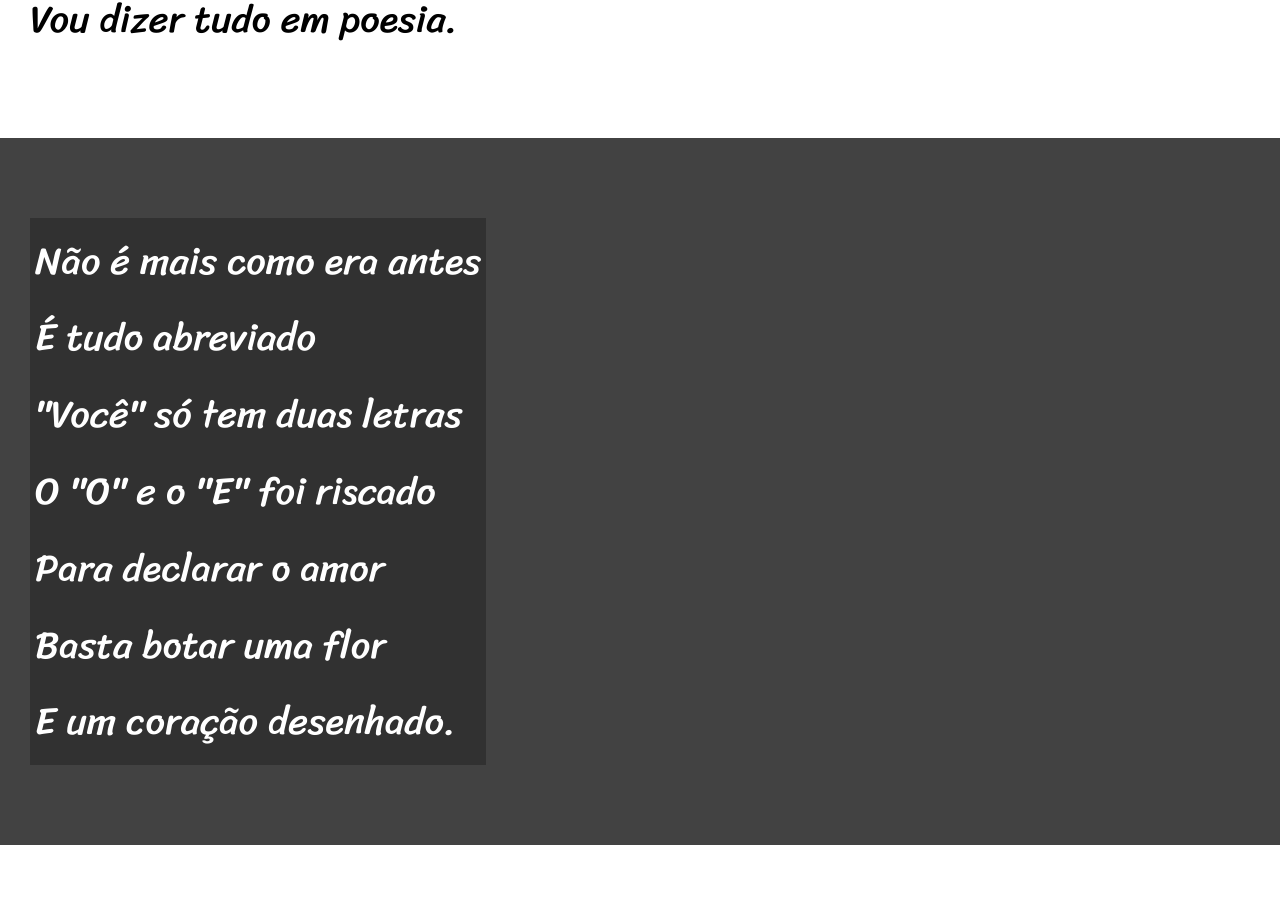
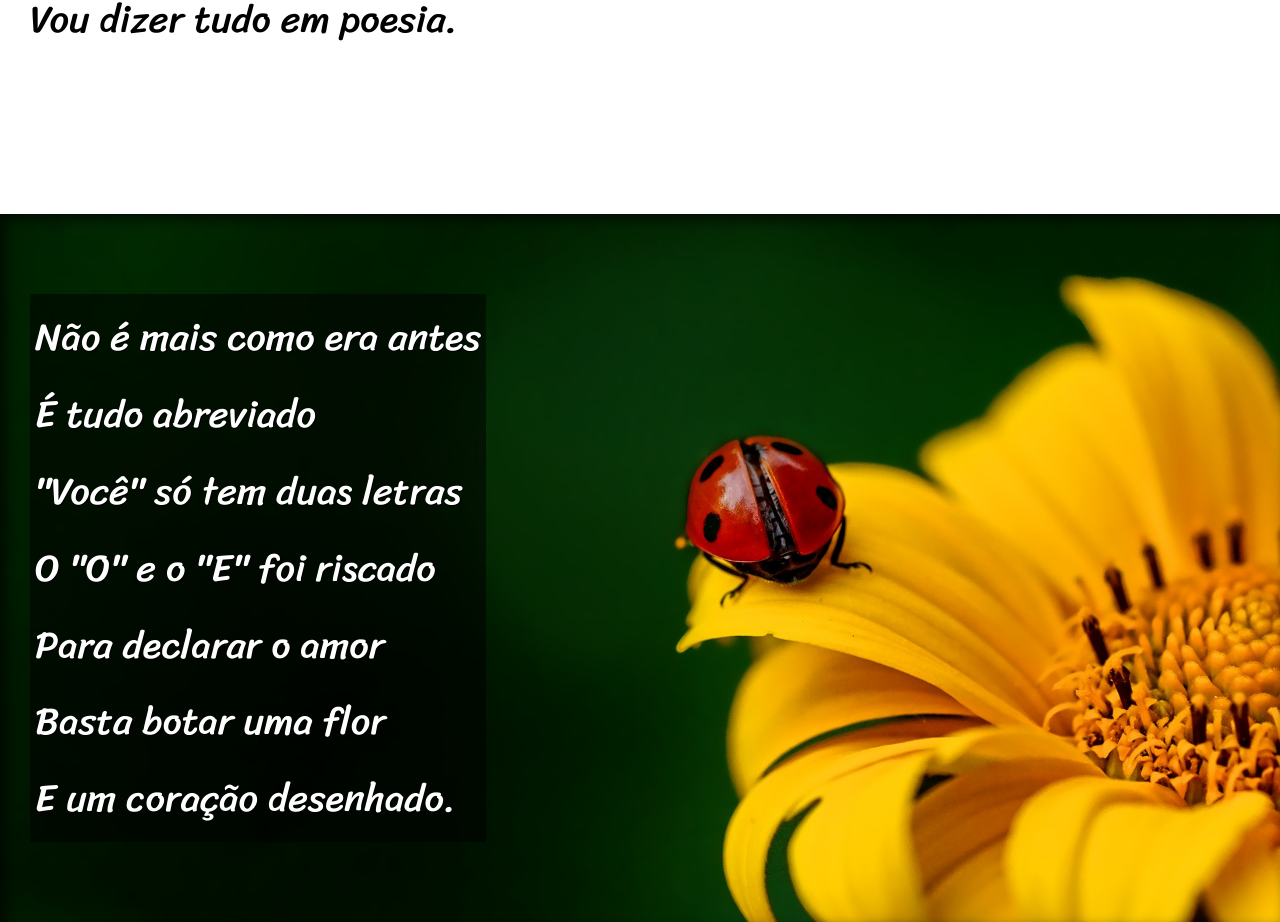
Before and after one commit to paulojuniorx/html-css, a plain HTML site: page Desafios/modulo-3/d012a/index.html in a window 1280 px wide. Shown: the part 820-1742 px from the top of the page. Drawn offline with Linux system fonts and the light colour scheme.

Commit message:
Projeto-Cordel

```diff
--- a/Desafios/modulo-3/d012a/index.html
+++ b/Desafios/modulo-3/d012a/index.html
@@ -24,7 +24,7 @@
         </p>
     </section>
 
-    <section class="imagem">
+    <section class="imagem" id="img01">
         <p>
             Não é mais como era antes <br>
             É tudo abreviado <br>
@@ -58,7 +58,7 @@
         </p>
     </section>
 
-    <section class="imagem">
+    <section class="imagem" id="img02">
         <p>
             Tenho saudade das cartas <br>
             Escritas com a própria mão <br>
--- a/Desafios/modulo-3/d012a/style.css
+++ b/Desafios/modulo-3/d012a/style.css
@@ -57,6 +57,10 @@ section {
     font-size: 3vw;
 }
 
+section > p {
+    padding-bottom: 2em;
+}
+
 section.normal {
     background-color: white;
     color: black;
@@ -65,12 +69,25 @@ section.normal {
 section.imagem {
     background-color: rgb(66, 66, 66);
     color: white;
+    box-shadow: inset 6px 6px 13px 0px rgba(0, 0, 0, 0.623);
+    background-size: cover;
+    background-attachment: fixed;
 }
 
 section.imagem > p {
-    background-color: rgba(0, 0, 0, 0.26);
+    background-color: rgba(0, 0, 0, 0.534);
     display: inline-block;
     padding: 5px;
+    text-shadow: 1px 1px 0px black;
+}
+
+section#img01 {
+    background-image: url(imagens/background001.jpg);
+    background-position: right center;
+}
+
+section#img02 {
+    background-image: url(imagens/background002.jpg);
 }
 
 footer {
```
